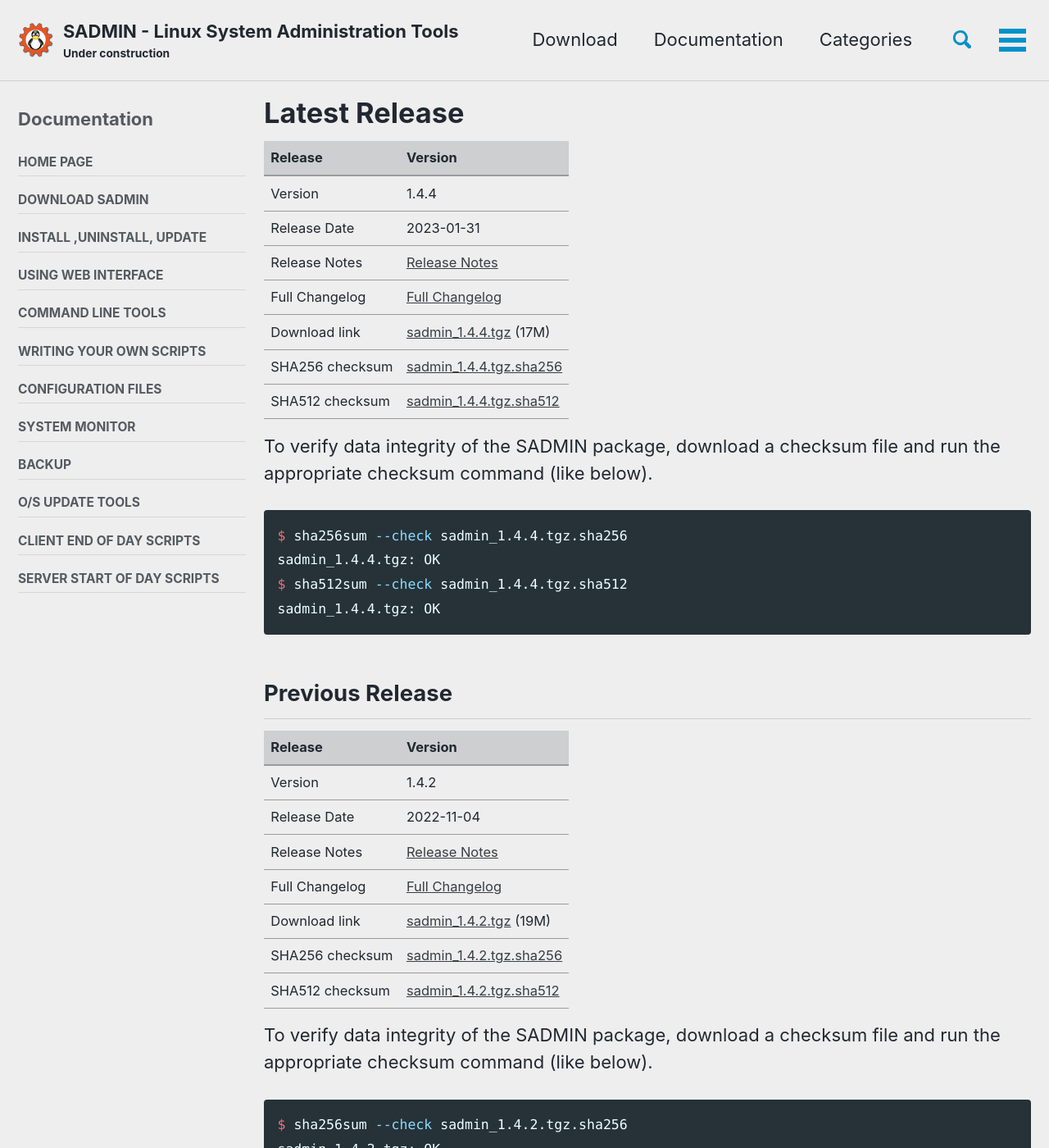
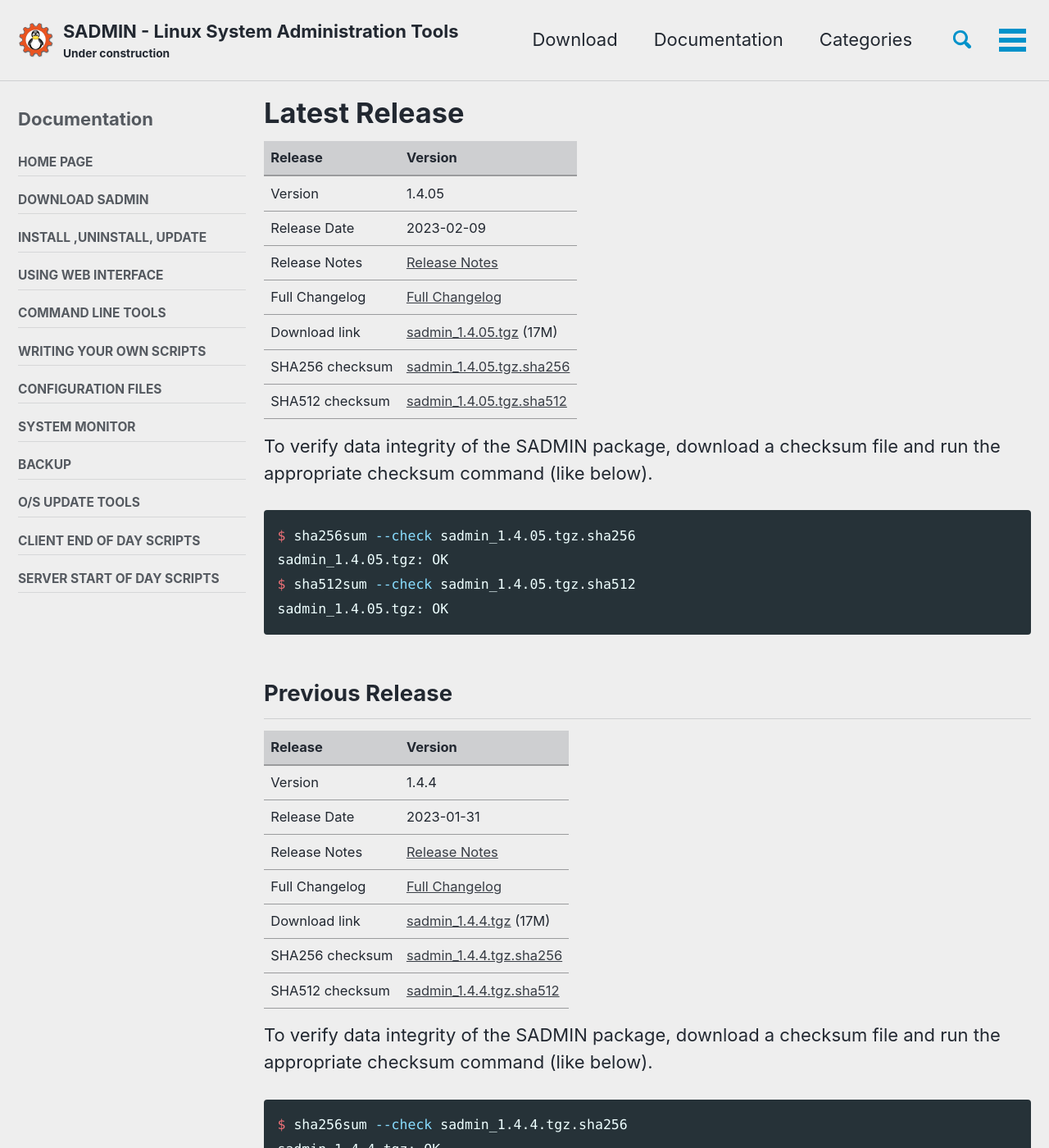
Before and after one commit to jadupl2/jadupl2.github.io, a Jekyll site: the page built from _pages/download.md, in a window 1280 px wide and 1400 px high. Shown: the whole window at 82% size. Built offline with Jekyll 4.4.1, drawn with Linux system fonts in a browser that asks for light colours; cached includes are drawn as plain includes.

````diff
--- a/_pages/download.md
+++ b/_pages/download.md
@@ -1,8 +1,8 @@
 ---
 title:          Latest Release
 desc:           Download SADMIN page
-version:        1.4.0
-updated:        2022-08-26
+version:        1.4.5
+updated:        2023-02-09
 os:             Linux, Aix, MacOS
 type:           D  # [D]oc [S]=Server only [C]=Client [B]oth
 tags:           [ download ]
@@ -17,6 +17,31 @@ sidebar:
   title:        "Documentation"
   nav:          sidebar-manpage
 ---
+
+| Release         | Version    |
+| :---            | :---       |
+| Version         | 1.4.05    |
+| Release Date    | 2023-02-09  |
+| Release Notes   | [Release Notes](https://github.com/jadupl2/sadmin/releases/tag/1.4.05) |
+| Full Changelog  | [Full Changelog](https://github.com/jadupl2/sadmin/blob/master/changelog.md) |
+| Download link   | [sadmin_1.4.05.tgz](https://github.com/jadupl2/sadmin/releases/download/1.4.05/sadmin_1.4.05.tgz) (17M) |
+| SHA256 checksum | [sadmin_1.4.05.tgz.sha256](https://github.com/jadupl2/sadmin/releases/download/1.4.05/sadmin_1.4.05.tgz.sha256)|
+| SHA512 checksum | [sadmin_1.4.05.tgz.sha512](https://github.com/jadupl2/sadmin/releases/download/1.4.05/sadmin_1.4.05.tgz.sha512)|
+
+To verify data integrity of the SADMIN package, download a checksum file and run the appropriate
+checksum command (like below).
+```bash
+$ sha256sum --check sadmin_1.4.05.tgz.sha256
+sadmin_1.4.05.tgz: OK
+$ sha512sum --check sadmin_1.4.05.tgz.sha512
+sadmin_1.4.05.tgz: OK
+```
+
+
+
+
+
+## Previous Release
 
 
 | Release         | Version    |
````
Also changed, not shown: other parts of _pages/download.md (+0 -5 lines), index.md (+2 -2 lines).
